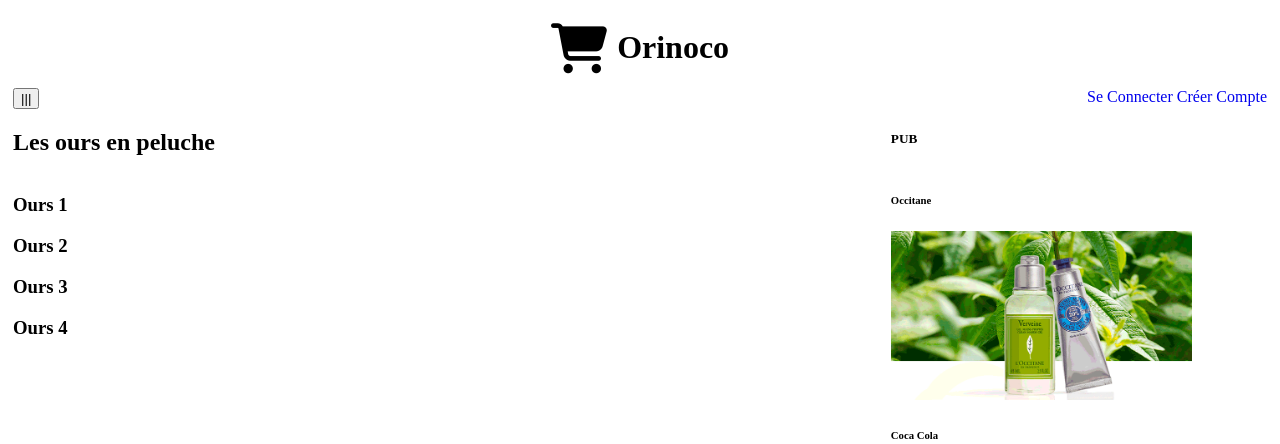
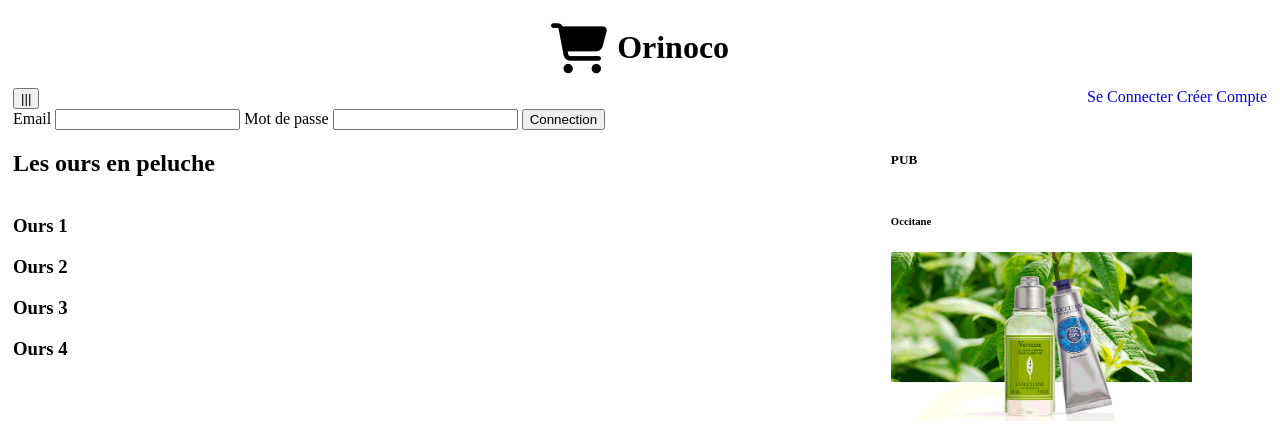
Before and after one commit to PiotMaxime/PiotMaxime-P5.github.io, a website: page frontend/html/Accueil.html in a window 1280 px wide. Shown: the top 444 px of the page. Drawn offline with Linux system fonts and the light colour scheme.

Commit message:
Ajoute des champ d'indentification

```diff
--- a/frontend/html/Accueil.html
+++ b/frontend/html/Accueil.html
@@ -21,6 +21,13 @@
                     <a href="x">Se Connecter</a>
                     <a href="x">Créer Compte</a>
                 </div>
+            </div>
+            <div>
+                <label>Email</label>
+                <input type="email"/>
+                <label>Mot de passe</label>
+                <input type="password"/>
+                <button type="submit">Connection</button>
             </div>
             <ul class="ul-hidden">
                 <li><a href="x">Accueil</a></li>
```
